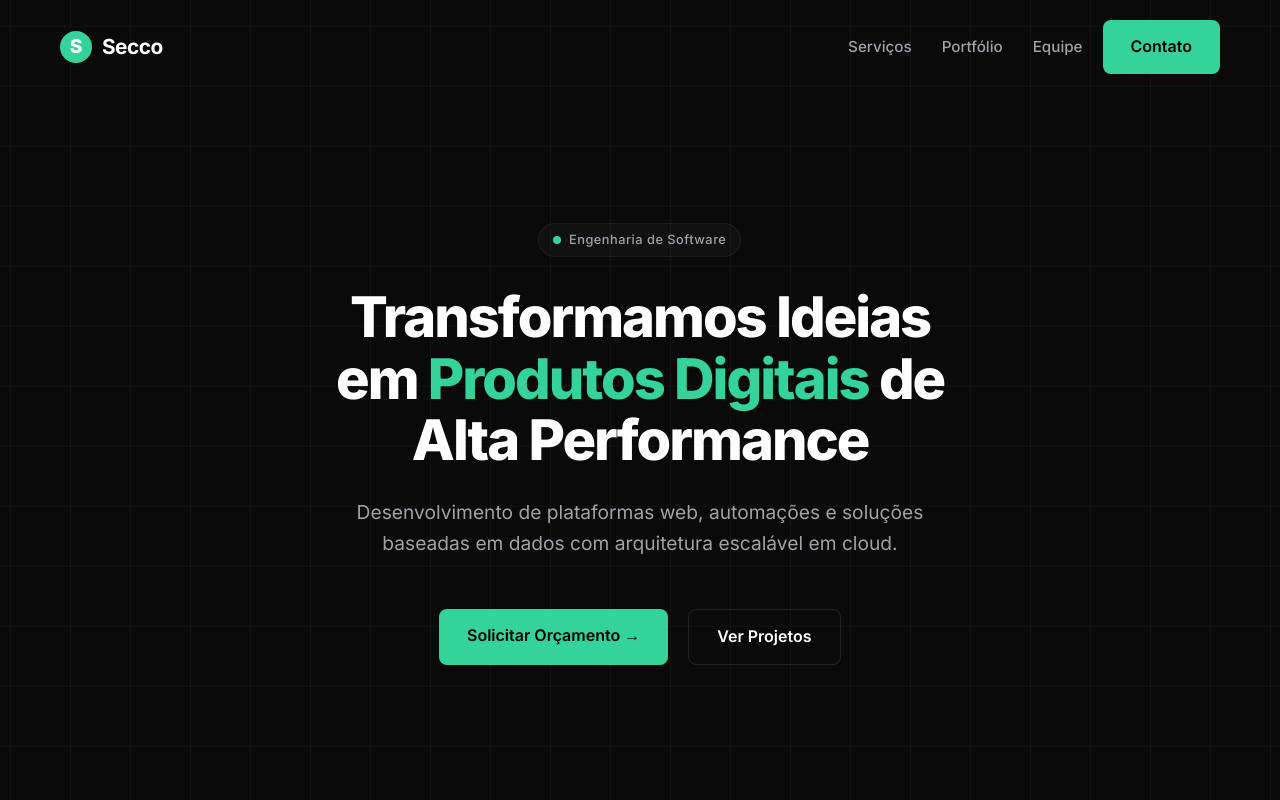
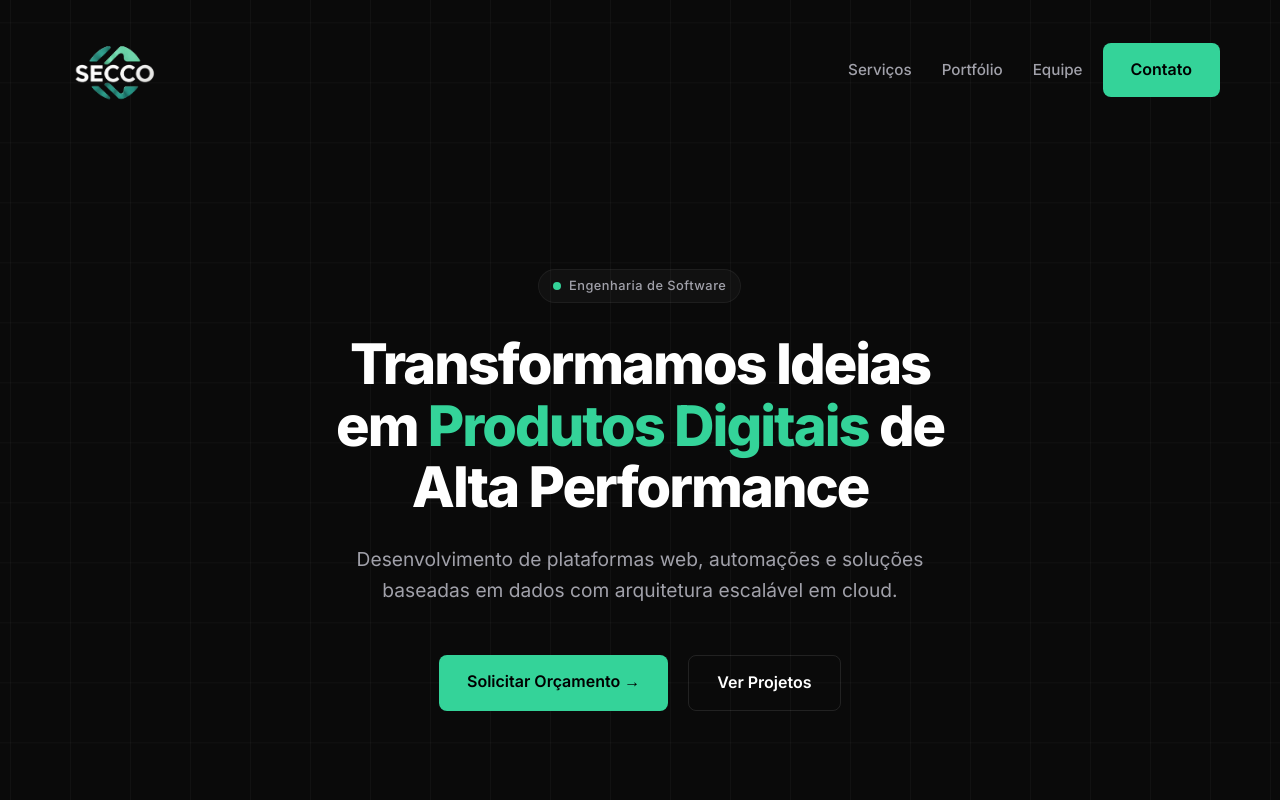
Before and after one commit to DEV1GOR/laddinpageSECCO, a plain HTML site: page index.html in a window 1280 px wide. Shown: the top 800 px of the page. Drawn offline with Linux system fonts and the light colour scheme.

Commit message:
feat: adiciona meta pixel no head e resolve detalhes de img, css e docs

```diff
--- a/index.html
+++ b/index.html
@@ -6,7 +6,7 @@
     <title>Secco - Software House de Elite</title>
 
     <link rel="stylesheet" href="style.css" />
-    <link rel="icon" type="image/x-icon" href="img/LogoSecco.png  " />
+    <link rel="icon" type="image/x-icon" href="img/SeccoLogoBG.png  " />
 
     <link rel="preconnect" href="https://fonts.googleapis.com" />
     <link rel="preconnect" href="https://fonts.gstatic.com" crossorigin />
@@ -15,14 +15,29 @@
       rel="stylesheet"
     />
   </head>
+  <!-- Meta Pixel Code -->
+    <script>
+    !function(f,b,e,v,n,t,s)
+    {if(f.fbq)return;n=f.fbq=function(){n.callMethod?
+    n.callMethod.apply(n,arguments):n.queue.push(arguments)};
+    if(!f._fbq)f._fbq=n;n.push=n;n.loaded=!0;n.version='2.0';
+    n.queue=[];t=b.createElement(e);t.async=!0;
+    t.src=v;s=b.getElementsByTagName(e)[0];
+    s.parentNode.insertBefore(t,s)}(window, document,'script',
+    'https://connect.facebook.net/en_US/fbevents.js');
+    fbq('init', '2720348581662801');
+    fbq('track', 'PageView');
+    </script>
+    <noscript><img height="1" width="1" style="display:none"
+    src="https://www.facebook.com/tr?id=2720348581662801&ev=PageView&noscript=1"
+    /></noscript>
+    <!-- End Meta Pixel Code -->
   <body>
     <div class="grid-background">
       <header class="main-header container">
         <div class="logo">
-          <span class="logo-icon">S</span>
-          <span class="logo-text">Secco</span>
+          <img src="img/SeccoLogoBG.png" alt="Logo Secco">
         </div>
-
         <div class="nav-container">
           <nav class="main-nav">
             <ul>
@@ -688,7 +703,7 @@
                     ></path>
                   </svg>
                 </div>
-                <span>+55 (81) 99141-3580</span>
+                <span>+55 (81) 9571-8479</span>
               </li>
               <li>
                 <div class="contato-icone">
@@ -794,10 +809,9 @@
       </section>
       <footer class="main-footer container">
         <div class="footer-content animate-up">
-          <div class="logo">
-            <span class="logo-icon">S</span>
-            <span class="logo-text">Secco</span>
-          </div>
+        <div class="logo">
+          <img src="img/SeccoLogoBG.png" alt="Logo Secco">
+        </div>
 
           <div class="footer-copyright">
             &copy; 2026 Secco. Todos os direitos reservados.
--- a/style.css
+++ b/style.css
@@ -75,26 +75,13 @@ body {
 .logo {
   display: flex;
   align-items: center;
-  gap: 10px;
+  height: 100%;
 }
 
-.logo-icon {
-  display: flex;
-  justify-content: center;
-  align-items: center;
-  width: 32px;
-  height: 32px;
-  background-color: var(--logo-icon-bg);
-  color: white;
-  font-weight: 800;
-  font-size: 1.2rem;
-  border-radius: 50%; /* Círculo perfeito */
-}
-
-.logo-text {
-  font-size: 1.3rem;
-  font-weight: 700;
-  letter-spacing: -0.5px;
+.logo img {
+  height: 100px; /* ajuste fino aqui */
+  width: auto;
+  object-fit: contain;
 }
 
 /* Navegação e Botão de Contato */
```
Also changed, not shown: img/LogoSecco-removebg-preview.png (deleted), img/SeccoLogoBG.png (added), 3 other files.
